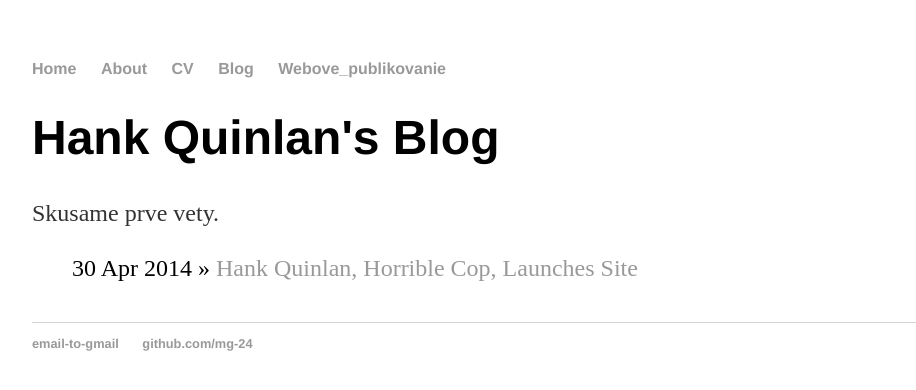
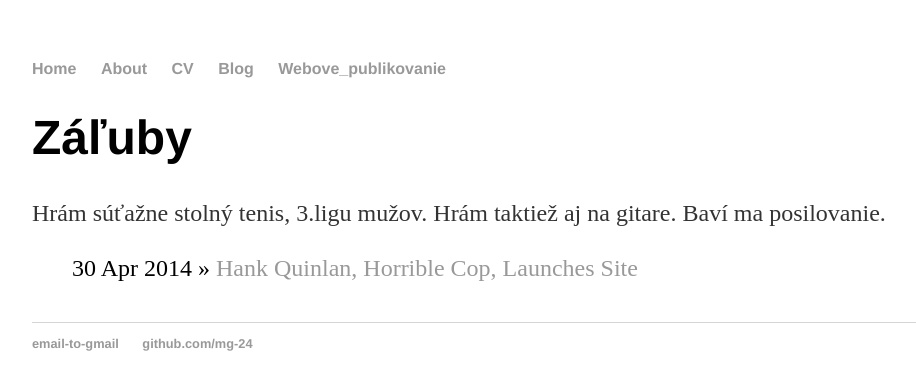
Before and after one commit to mg-24/mg-24.github.io, a Jekyll site: the page built from blog/index.html, in a window 1280 px wide. Shown: the top 390 px of the page, without its empty margins (160-1076 px from the left). Built offline with Jekyll 4.4.1, drawn with Linux system fonts in a browser that asks for light colours.

Commit message:
Update index.html

```diff
--- a/blog/index.html
+++ b/blog/index.html
@@ -1,9 +1,9 @@
 ---
 layout: default
-title: Hank Quinlan's Blog
+title: Záľuby
 ---
 	<h1>{{ page.title }}</h1>
-	<p> Skusame prve vety. <p>
+	<p> Hrám súťažne stolný tenis, 3.ligu mužov. Hrám taktiež aj na gitare. Baví ma posilovanie. <p>
 	<ul class="posts">
 
 	  {% for post in site.posts %}
```
